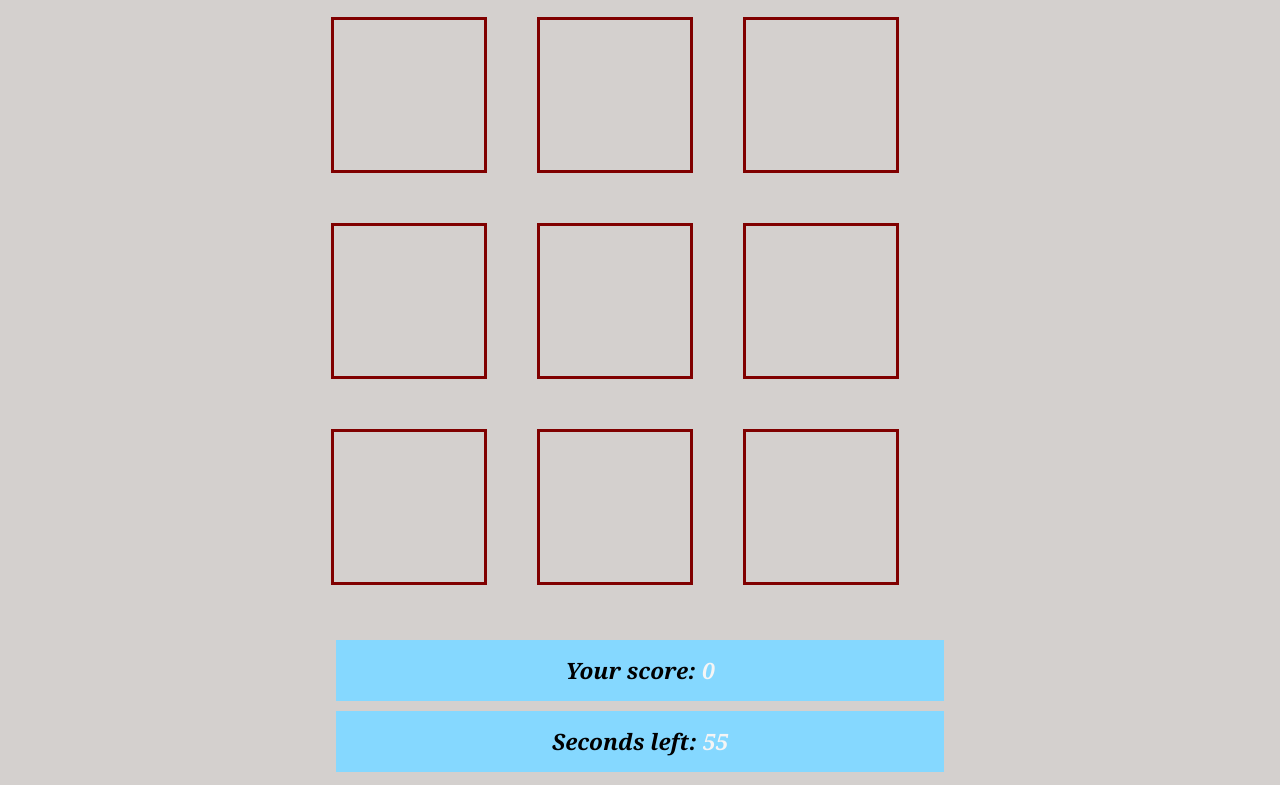
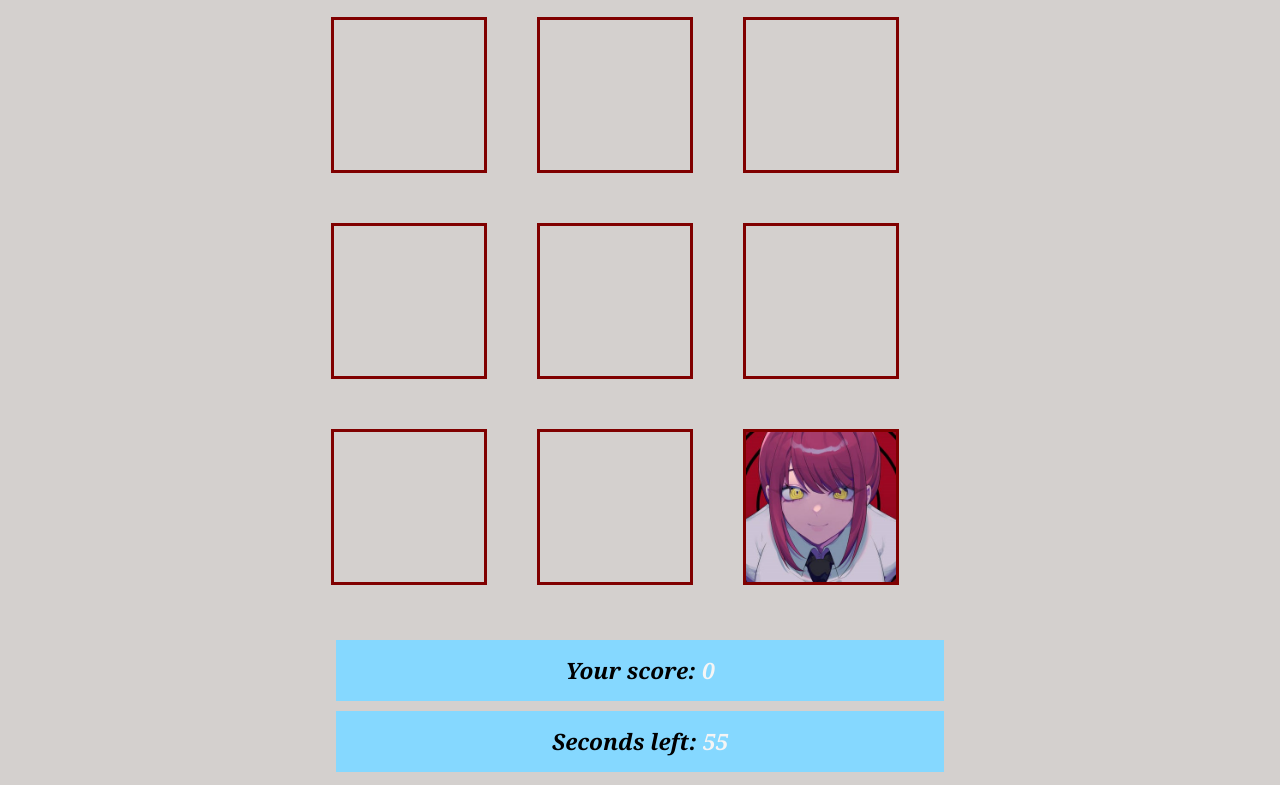
Before and after one commit to Anamaya1729/Hit-Makima, a plain HTML site: page index.html in a window 1280 px wide. Shown: the part 104-889 px from the top of the page. Drawn offline with Linux system fonts and the light colour scheme.

Commit message:
Update style.css

```diff
--- a/style.css
+++ b/style.css
@@ -50,6 +50,6 @@ span{
 }
 
 .makima{
-    background-image: url(Images/makima_by_merueki_de4m2q9-350t.jpg);
+    background-image: url(makima_by_merueki_de4m2q9-350t.jpg);
     background-size: cover;
 }
```
